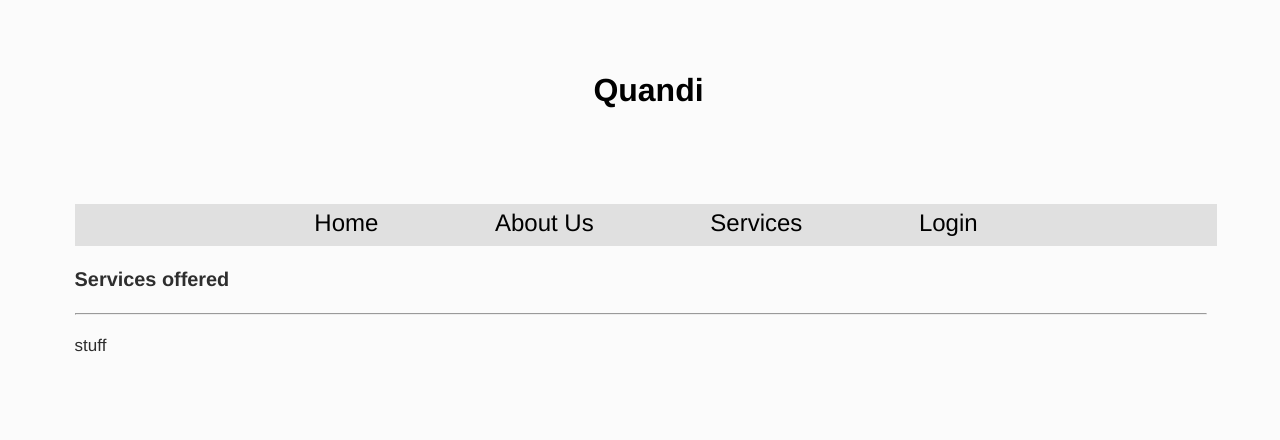
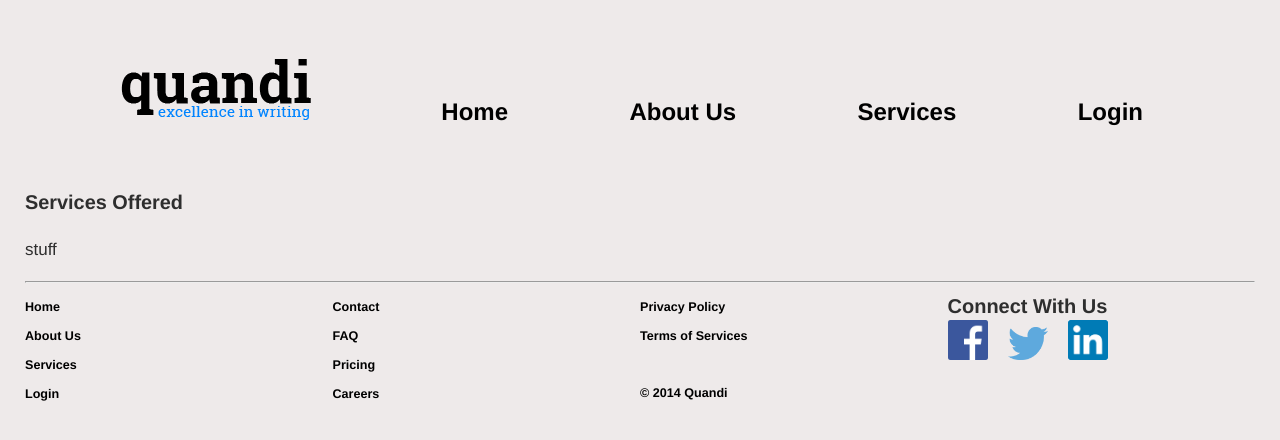
Before and after one commit to ausdong/quandiwriting, a Django app: page /services/ in a window 1280 px wide. Shown: the top 440 px of the page. Run offline with Django 3.2, Linux system fonts and the light colour scheme; some libraries are stand-ins or nearby versions.

Commit message:
header & footer updates, logos

```diff
--- a/testsite/static/style.css
+++ b/testsite/static/style.css
@@ -1,15 +1,15 @@
  body{
-        background-color: #fbfbfb;
+        background-color: #EEEAEA;
         color: #2e2e2e;
-        margin: 50px;
+        margin: 25px;
         padding: 0;
         font-size: 17px;
         line-height: 28px;
         font-family: 'Helvetica Neue', Helvetica, Arial, sans-serif;
     }
     div.content{
-        border: 1px solid #fbfbfb;
-        background-color: #fbfbfb;
+        border: 1px solid #EEEAEA;
+        background-color: #EEEAEA;
         max-width: 100%;
         width: 96%;
         padding: 2%;
@@ -18,31 +18,28 @@
 
 
 #navbar {
-		margin-top: 100px;
       width: 100%;
-      background-color:#e0e0e0;
       color:black;
       margin-bottom:0px;
 		padding: 5px;
 		font-size: 12px;
-		text-align:center;
+		text-align:left;
 }
 
-#navbartxt {
-
-		margin-left:14%;
+#footbar {
+		-webkit-column-count: 4; /* Chrome, Safari, Opera */
+      -webkit-column-gap: 0px;
+		-moz-column-count: 4; /* Firefox */
+		-moz-column-gap: 0px;
+		column-count: 4;
+		column-gap: 0px;
+		width: 100%;
+		border-top-color: #605F5F;
+		border-top-width: 3px;
+		text-align: left;
 }
 
-#logo {
-		width: 100%;
-		position:relative;
-		left:20px;
-		background-color:#fbfbfb;
+#connect {
+		font-size: 20px;
+		font-weight: bold;
 }
-#logotext {
-		font-size:xx-large;
-		font-weight:bold;
-        color: black;
-        margin-left: 15px;
-        margin-top: 1px;
-}
--- a/testsite/templates/base.html
+++ b/testsite/templates/base.html
@@ -13,6 +13,8 @@
 			{% include 'testsite/_header.html' %}
             {% block content %}
             {% endblock %}
+			<hr>
+			{% include 'testsite/_footer.html' %}
          </div>
       </body>
    </html>
--- /dev/null
+++ b/testsite/templates/testsite/_footer.html
@@ -0,0 +1,49 @@
+	<style>
+		#footbar a{
+			text-decoration:none;
+			color: black;
+			font-size: 0.74em;
+			font-weight: bold;
+			margin: 0;
+			.floatleft {float: left; margin: 0; width: 10px;}
+			.clear {clear:both}
+		}
+		#footbar a:hover{
+			color: #585858;
+		}
+	</style>
+
+	<div id="footbar">
+		<div class="floatleft">
+			<a href={% url "home1" %}>Home</a><br>
+			<a href={% url "about" %}>About Us</a><br>
+			<a href={% url "serv" %}>Services</a><br>
+			{% if user.is_authenticated %}
+				<a href={% url 'django.contrib.auth.views.logout' %}>Logout ({{user.username}})</a>
+			{% else %}
+				<a href={% url 'django.contrib.auth.views.login' %}>Login</a>
+			{% endif %}
+		</div>
+		<div class="floatleft">
+			<a href={% url "about" %}>Contact</a><br>
+			<a href={% url "about" %}>FAQ</a><br>
+			<a href={% url "about" %}>Pricing</a><br>
+			<a href={% url "about" %}>Careers</a>
+		</div>
+		<div class="floatleft">
+			<a href={% url "about" %}>Privacy Policy</a><br>
+			<a href={% url "about" %}>Terms of Services</a><br><br>
+			<a href={% url "about" %}>&copy 2014 Quandi</a>
+		</div>
+		<div class="floatleft"></div>
+
+		<div class="floatleft">
+			<div id="connect">
+			Connect With Us
+			</div>
+			<a href="http://www.facebook.com/quandiwriting/" target="_blank"><img src="{{STATIC_URL}}fb_logo.png" style="max-width:40px;margin-right:5%;" alt="Facebook"/></a>
+			<a href="http://www.twitter.com/quandiwriting/" target="_blank"><img src="{{STATIC_URL}}twitter_logo.png" style="max-width:40px;margin-right:5%;" alt="Twitter"/></a>
+			<a href="http://www.linkedin.com/in/quandiwriting/" target="_blank"><img src="{{STATIC_URL}}linked_logo.png" style="max-width:40px;" alt="LinkedIn"/></a>
+		</div>
+
+</div>
--- a/testsite/templates/testsite/_header.html
+++ b/testsite/templates/testsite/_header.html
@@ -1,9 +1,8 @@
-	<div style="text-align:center;">
-		<div id="logotext">Quandi</div>
 	<style>
 		#navbar a{
 			text-decoration:none;
 			color: black;
+			font-weight: bold;
 			font-size: 2em;
 			margin: 5%;
 		}
@@ -13,6 +12,9 @@
 	</style>
 
 	<div id="navbar">
+		<a href="http://www.quandiwriting.com/" target="_blank">
+			<img src="{{STATIC_URL}}logo.png" border="0" style="border:none;max-width:100%;" alt="Quandi Writing" />
+		</a>
 		<a href={% url "home1" %}>Home</a>
 		<a href={% url "about" %}>About Us</a>
 		<a href={% url "serv" %}>Services</a>
--- a/testsite/templates/testsite/services.html
+++ b/testsite/templates/testsite/services.html
@@ -2,8 +2,7 @@
 {% block title %} Quandi {% endblock %}
 {% block content %}
 
-<h3>Services offered</h3>
-<hr>
+<h3>Services Offered</h3>
 <p>stuff</p>
 
 {% endblock %}
```
Also changed, not shown: testsite/static/fb_logo.png (added), testsite/static/linked_logo.png (added), testsite/static/logo.png (added), testsite/static/twitter_logo.png (added), 1 other file.
